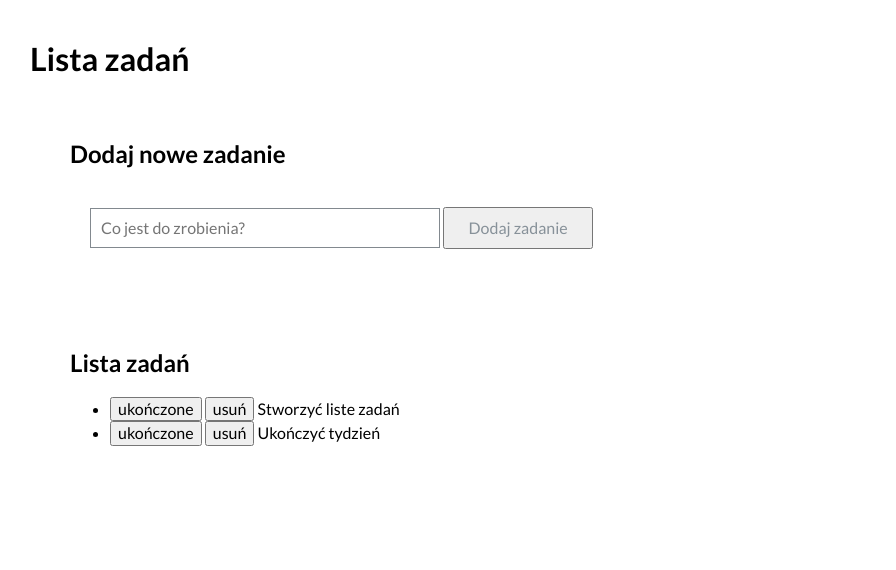
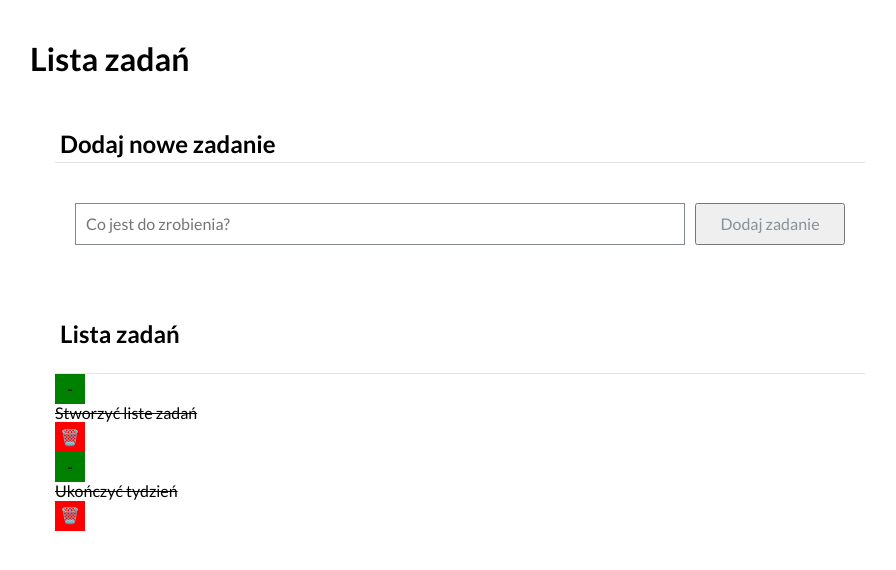
Before and after one commit to LeszekM12/todolist, a plain HTML site: page index.html in a window 1280 px wide. Shown: the whole page, without its empty margins (180-1076 px from the left). Drawn offline with nearby package versions, Linux system fonts and the light colour scheme.

Commit message:
tasks css buttons changes

```diff
--- a/css/form.css
+++ b/css/form.css
@@ -1,14 +1,35 @@
+.form {
+    display: grid;
+    grid-template-columns: 1fr auto;
+    grid-gap: 10px;
+}
+
+@media(max-width: 767px) {
+    .form {
+        grid-template-columns: 1fr;
+    }
+}
+
 .form__input {
     border: 1px solid;
     padding: 10px;
-    width: 100%;
-    max-width: 350px;
     color: rgb(130, 137, 143);
+}
+
+@media(max-width: 767px) {
+    .form__input {
+        width: 100%;
+    }
 }
 
 .form__button {
     padding: 10px;
-    width: 100%;
-    max-width: 150px;
+    width: 150px;
     color: rgb(135, 145, 153);
 }
+
+@media(max-width: 767px) {
+    .form__button {
+        width: 100%;
+    }
+}
--- a/css/section.css
+++ b/css/section.css
@@ -1,7 +1,17 @@
 .section {
     margin: 20px;
-    padding: 20px;
+    padding: 5px;
     flex-basis: 400px;
+}
+
+.section__header{
+    border-bottom: 1px solid #e6e6e6;
+    display: grid;
+    grid-template-columns: auto auto;
+    grid-gap: 10px;
+    justify-content: space-between;
+    align-items: center;
+    padding: 5px;
 }
 
 .section__body {
--- a/css/tasks.css
+++ b/css/tasks.css
@@ -1,3 +1,26 @@
+.tasks {
+    list-style: none;
+    padding: 0px;
+    margin: 0;
+}
+
+.tasks__button {
+    border: none;
+    width: 30px;
+    height: 30px;
+    padding: 0;
+    display: grid;
+    align-items: center;
+}
+
+.tasks__button--toggleDone{
+    background-color: green;
+}
+
+.tasks__button--remove {
+    background-color: red;
+}
+
 .tasks__content--done {
     text-decoration: line-through;
 }
--- a/index.html
+++ b/index.html
@@ -30,7 +30,7 @@
       <section class="section">
         <h2 class="section__header">Dodaj nowe zadanie</h2>
         <div class="section__body">
-          <form class="js-form">
+          <form class=" form js-form">
             <input
               class="form__input js-newTask"
               placeholder="Co jest do zrobienia?"
@@ -44,7 +44,7 @@
           <h2>Lista zadań</h2>
         </header>
         <div>
-          <ul class="js-tasks"></ul>
+          <ul class="tasks js-tasks"></ul>
         </div>
       </section>
     </main>
--- a/js/script.js
+++ b/js/script.js
@@ -2,13 +2,15 @@
     const tasks = [
       {
         content: "Stworzyć liste zadań",
-        done: false,
+        done: true,
       },
       {
         content: "Ukończyć tydzień",
         done: true,
       },
     ];
+
+    const hideDoneTasks = false;
 
     const addNewTask = (newTaskContent) => {
       tasks.push({
@@ -18,13 +20,13 @@
       render();
     };
 
-    const removeTask = (index) => {
-      tasks.splice(index, 1);
+    const removeTask = (taskIndex) => {
+      tasks.splice(taskIndex, 1);
       render();
     };
 
-    const toggleTaskDone = (index) => {
-      tasks[index].done = !tasks[idnex].done;
+    const toggleTaskDone = (taskIndex) => {
+      tasks[taskIndex].done = !tasks[taskIndex].done;
       render();
     };
 
@@ -51,14 +53,18 @@
 
       for (const task of tasks) {
         htmlString += `
-              <li
-                class="tasks__content"${task.done ? "tasks__content--done" : ""}
-              >
-                  <button class="js-done">ukończone</button>
-                  <button class="js-remove">usuń</button>
-                  ${task.content}
-              </li>
-            `;
+        <li class=
+        "tasks__item${task.done && hideDoneTasks ? " tasks__item--hidden" : ""} js-task
+        ">
+            <button class="tasks__button tasks__button--toggleDone js-done">
+                ${task.done ? "-" : "🗸"}
+            </button>
+            <span class="tasks__content ${task.done ? "tasks__content--done" : ""}">
+                ${task.content}
+            </span>
+            <button class="tasks__button tasks__button--remove js-remove">🗑️</button>
+        </li>
+    `;
       }
 
       document.querySelector(".js-tasks").innerHTML = htmlString;
```
